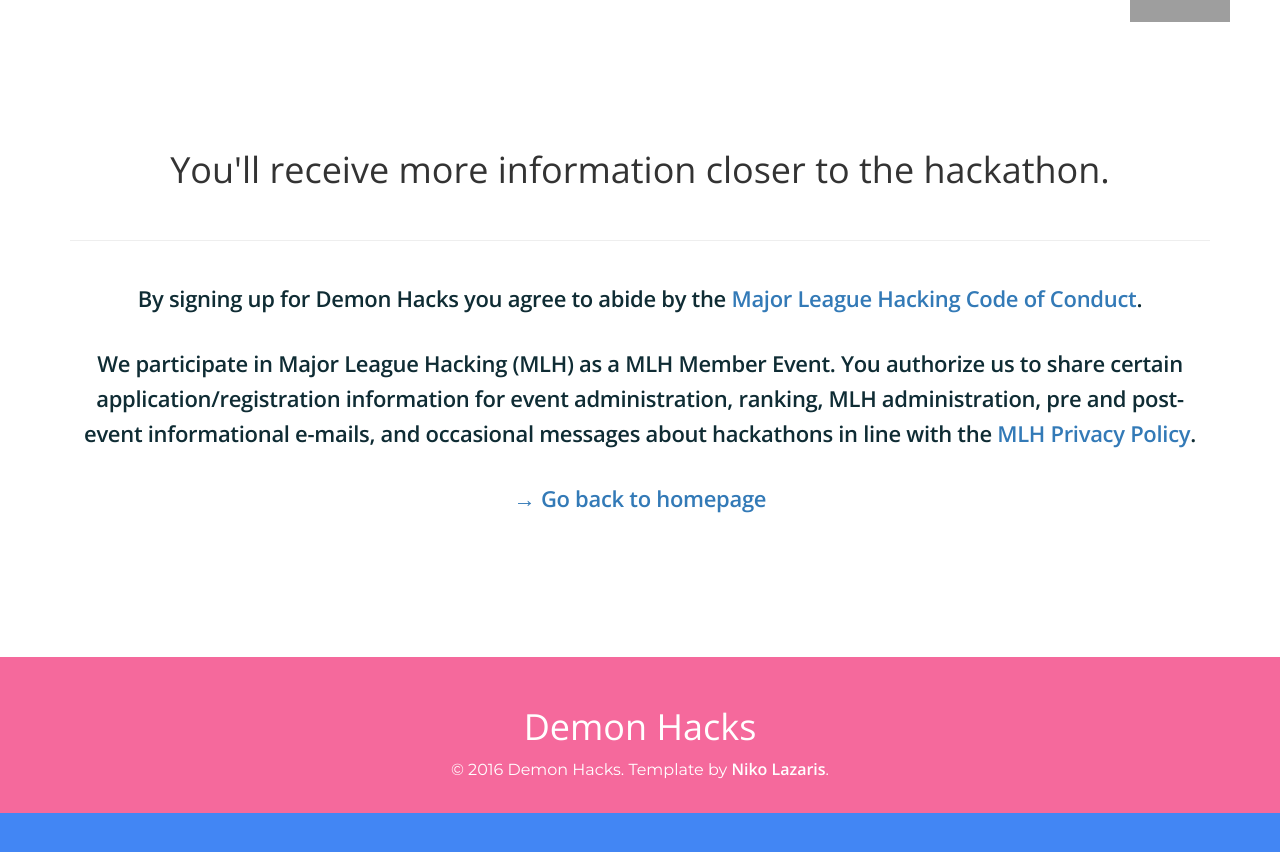
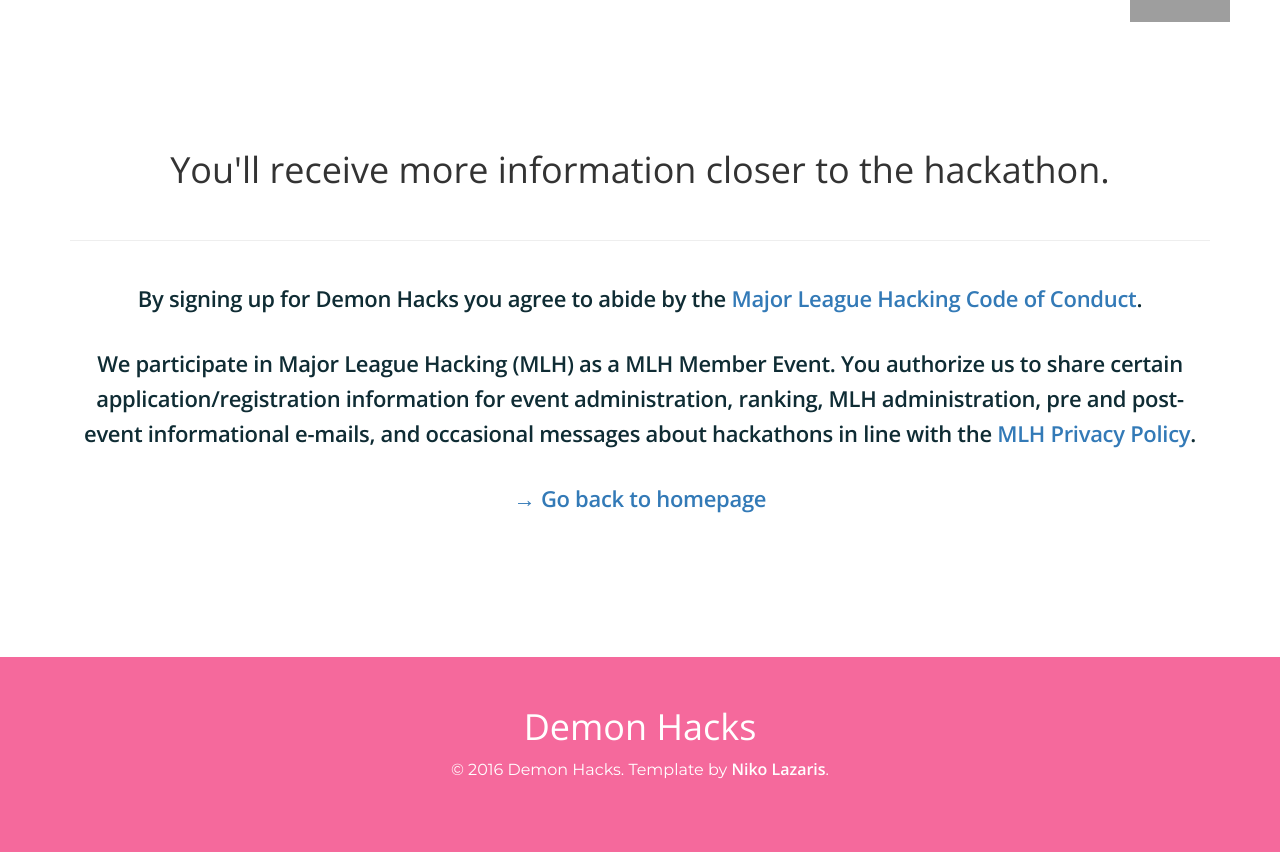
Before and after one commit to MLH/mlh-hackathon-boilerplate, a Jekyll site: the page built from success.html, in a window 1280 px wide. Shown: the top 852 px of the page. Built offline with Jekyll 4.4.1, drawn with Linux system fonts in a browser that asks for light colours; nearby versions of some CDN libraries; grey boxes are pictures that could not be loaded.

Commit message:
Updating colors.

```diff
--- a/_config.yml
+++ b/_config.yml
@@ -25,7 +25,7 @@
 # This is Search Engine Optimization. It'll help your website look better on search.
 seo:
   title:       "Demon Hacks | November 2017"
-  description: "This is a sample hackathon website that you can use by following instructions on GitHub."
+  description: "Pursue Greatness."
   image:       "https://prime.mlh.io/img/logos/mlh-prime-color.svg"
 
 # Event information.
--- a/css/original.css
+++ b/css/original.css
@@ -22,8 +22,7 @@
 }
 
 body {
-  /*background-color: #F5699C;*/
-  background-color: #4286f4;
+  background-color: #F5699C;
 }
 
 section {
@@ -50,7 +49,7 @@
  */
 
 .hero {
-  background-color: #F5699C;
+  background-color: #0F2C34;
   min-height: 110vh;
 }
 
```
